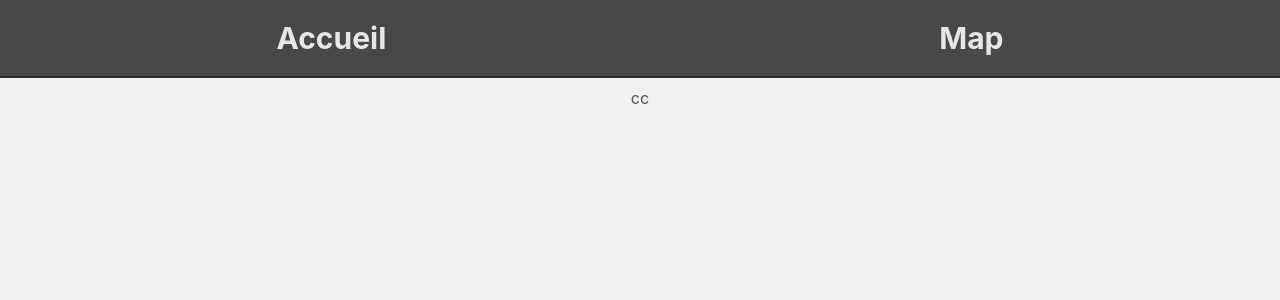
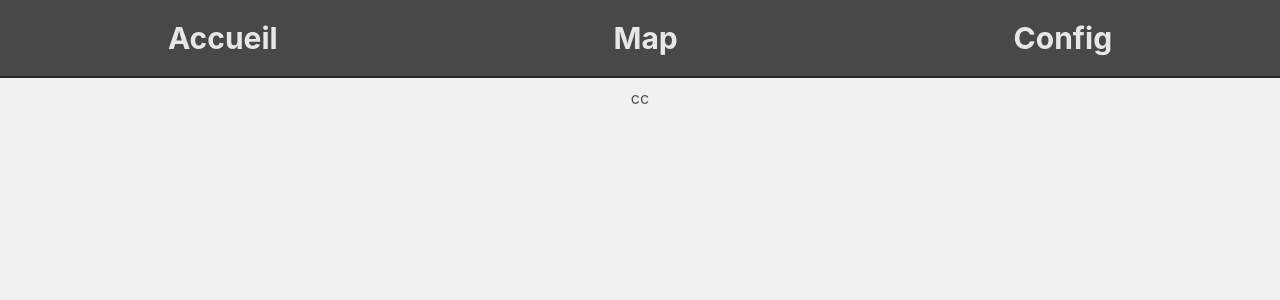
Before and after one commit to ThomasBasquin/Soobyhunt, a React (Vite) app in the folder scoobyflag_web/: page /dashboard/config in a window 1280 px wide. Shown: the top 300 px of the page. Built offline with nearby package versions, Linux system fonts and the light colour scheme.

Commit message:
Rajout link header

```diff
--- a/scoobyflag_web/src/components/Header.jsx
+++ b/scoobyflag_web/src/components/Header.jsx
@@ -3,6 +3,6 @@ import "../css/header.css";
 
 export default function Header() {
     return <header>
-        <Link to="" className='active' id='home'>Accueil</Link> <Link to="/dashboard/map" id='map' className='link'>Map</Link> {/* <Link to="messages" id='messages' className='link'>Messages</Link> <Link to="user" id='user' className='link'>Utilisateur</Link>*/}
+        <Link to="" className='active' id='home'>Accueil</Link> <Link to="/dashboard/map" id='map' className='link'>Map</Link> <Link to="/dashboard/config" id='config' className='link'>Config</Link> {/* <Link to="messages" id='messages' className='link'>Messages</Link> <Link to="user" id='user' className='link'>Utilisateur</Link>*/}
     </header>
 }
```
